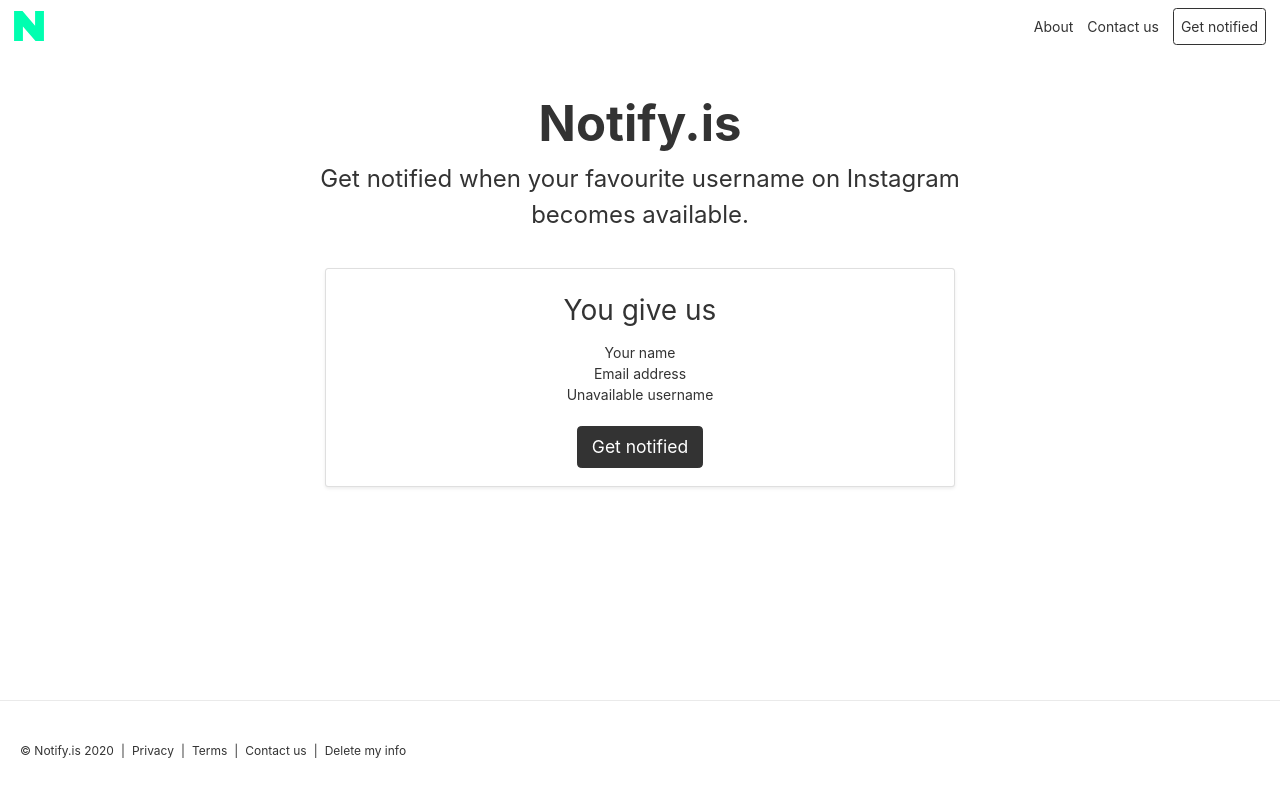
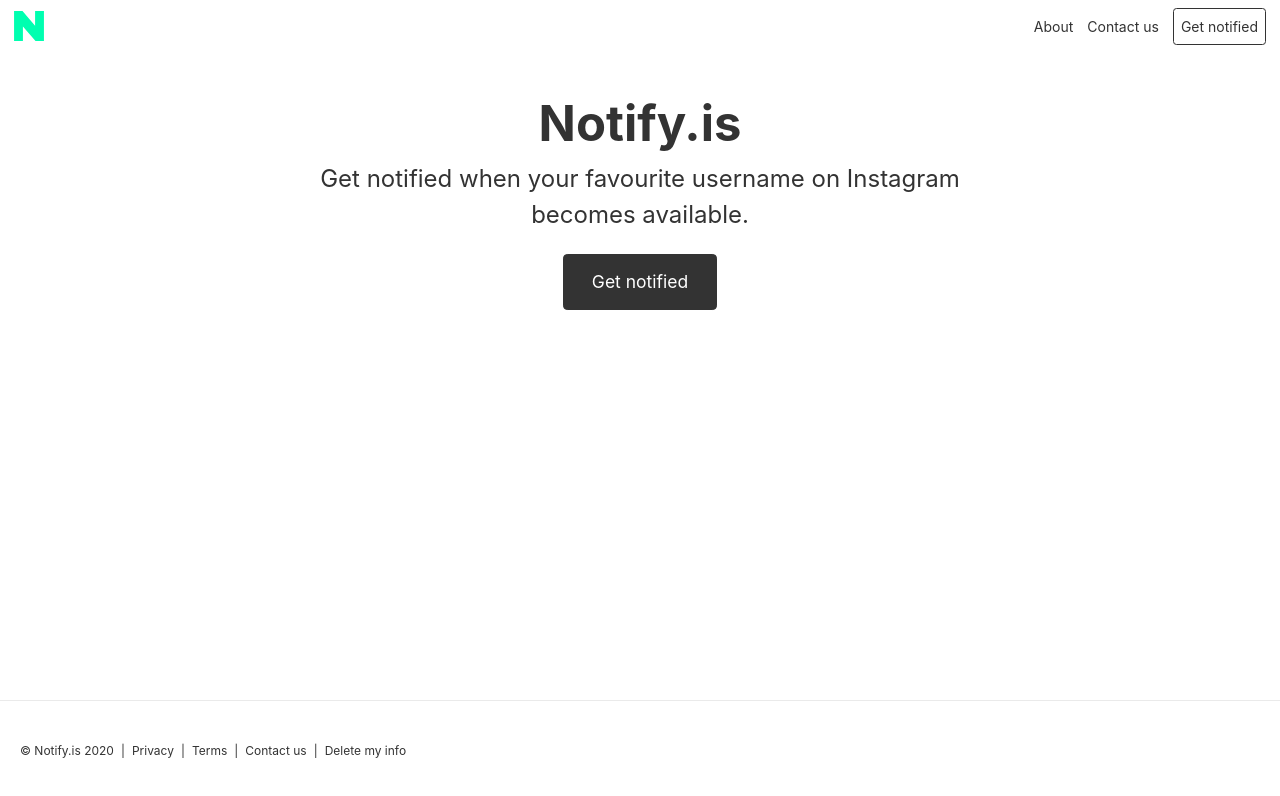
Before and after one commit to oliverproud/notify.is, a Next.js app: page / in a window 1280 px wide. Shown: the top 796 px of the page. Built offline with nearby package versions, Linux system fonts and the light colour scheme.

Commit message:
remove card, add button

```diff
--- a/pages/index.js
+++ b/pages/index.js
@@ -1,6 +1,7 @@
 import Head from 'next/head'
 import Link from 'next/link'
 import Layout from '../components/layout'
+import Button from 'react-bootstrap/Button'
 
 export default function Home() {
   return (
@@ -9,24 +10,37 @@ export default function Home() {
       <div className="intro-header px-4 py-3 pt-5 pt-md-5 pb-md-4 mx-auto text-center">
         <h1 className="display-4">Notify.is</h1>
         <p>Get notified when your favourite username on Instagram becomes available.</p>
+        <Link href="/signup">
+          <a>
+            <Button className="signup-btn mt-2" size="lg">
+              Get notified
+            </Button>
+          </a>
+        </Link>
       </div>
 
-      <div className="container">
-        <div className="card mb-4 shadow-sm text-center">
-          <div className="card-body">
-            <h1 className="card-title card-title">
-              <small>You give us</small>
-            </h1>
-            <ul className="list-unstyled mt-3 mb-4">
-              <li>Your name</li>
-              <li>Email address</li>
-              <li>Unavailable username</li>
-            </ul>
-            <Link href="/signup"><a className="btn btn-lg signup-btn">Get notified</a></Link>
-          </div>
-        </div>
-      </div>
+      <style jsx>{`
+          .p-signup {
+            font-size: 18px;
+          }
+          `}
+        </style>
 
+        <style jsx global>{`
+            .signup-btn {
+              background-color: #333!important;
+              border-color: #333!important;
+              padding: 1rem 2rem!important;
+              color: #FFF!important;
+            }
+
+            .signup-btn:hover {
+              background-color: #FFF!important;
+              border-color: #333!important;
+              color: inherit!important;
+            }
+            `}
+          </style>
     </Layout>
   )
 }
```
